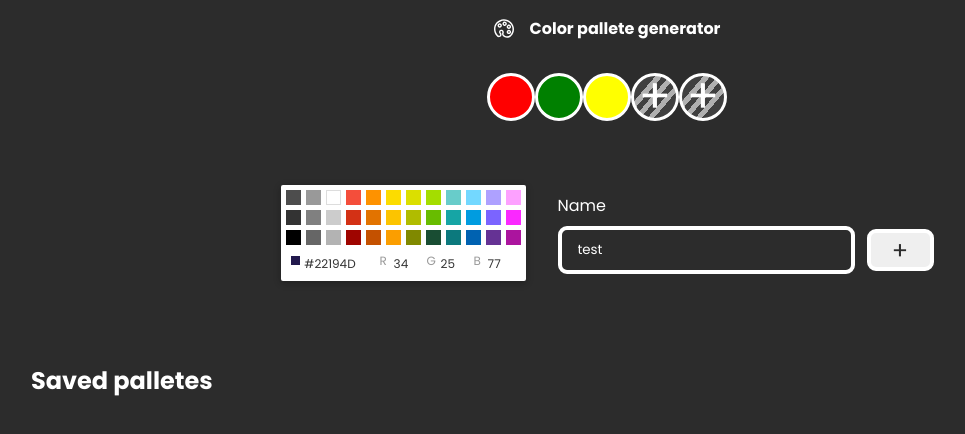
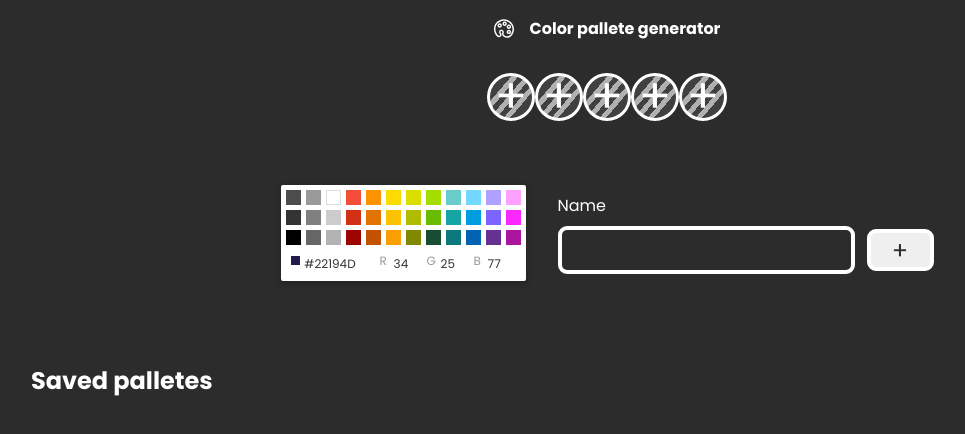
Before and after one commit to Unodecopas/color-pallete-generator, a React (Vite) app: page / in a window 1280 px wide. Shown: the top 434 px of the page, without its empty margins (33-998 px from the left). Built offline with nearby package versions, Linux system fonts and the light colour scheme.

Commit message:
fix: mycolors initial state now is empty

```diff
--- a/src/App.jsx
+++ b/src/App.jsx
@@ -7,7 +7,7 @@ import Header from './components/Header/Header'
 import SavedFavs from './components/SavedFavs/SavedFavs'
 
 function App () {
-  const [myColors, setMyColors] = useState({ name: 'test', colors: ['red', 'green', 'yellow', '', ''] })
+  const [myColors, setMyColors] = useState({ name: '', colors: ['', '', '', '', ''] })
   const [selectedColor, setSelectedColor] = useState()
   const [favorites, setFavorites] = useState(JSON.parse(localStorage.getItem('favColors') || '[]'))
   const [selectedFav, setSelectedFav] = useState()
```
